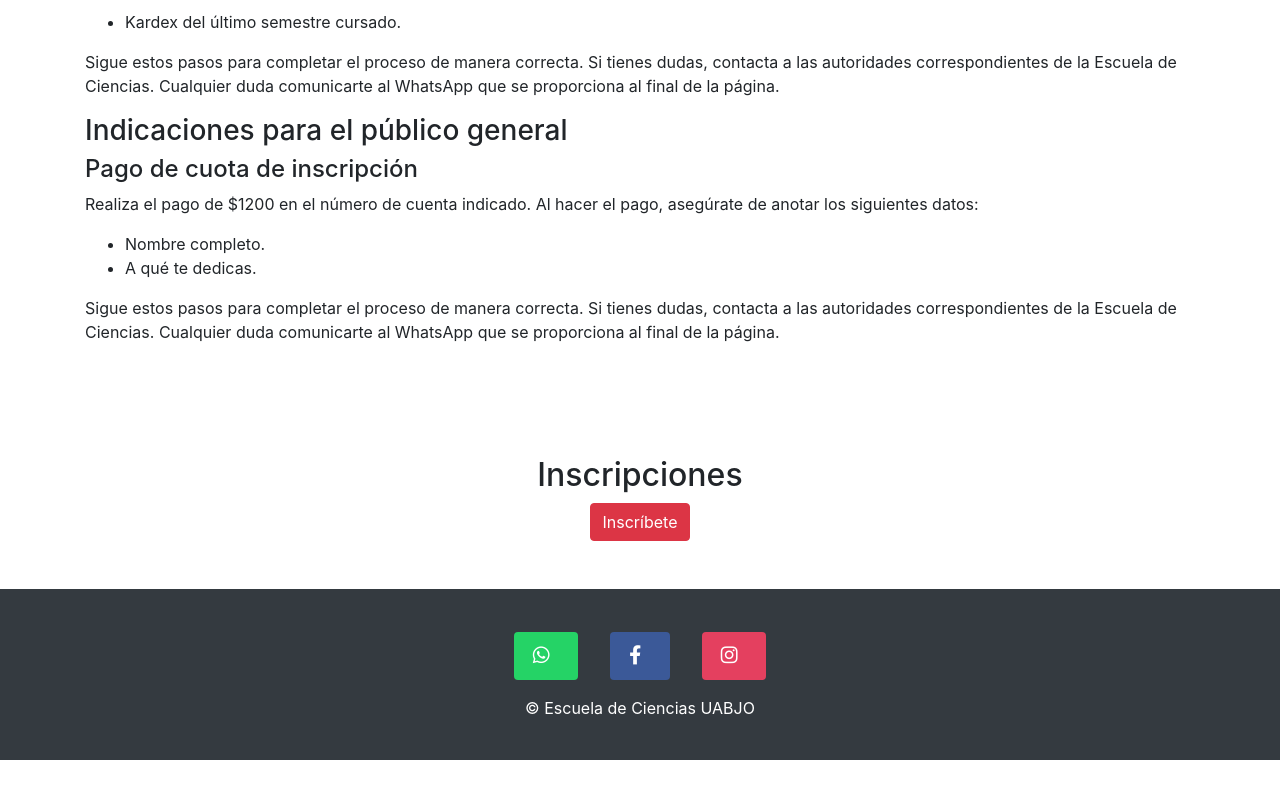
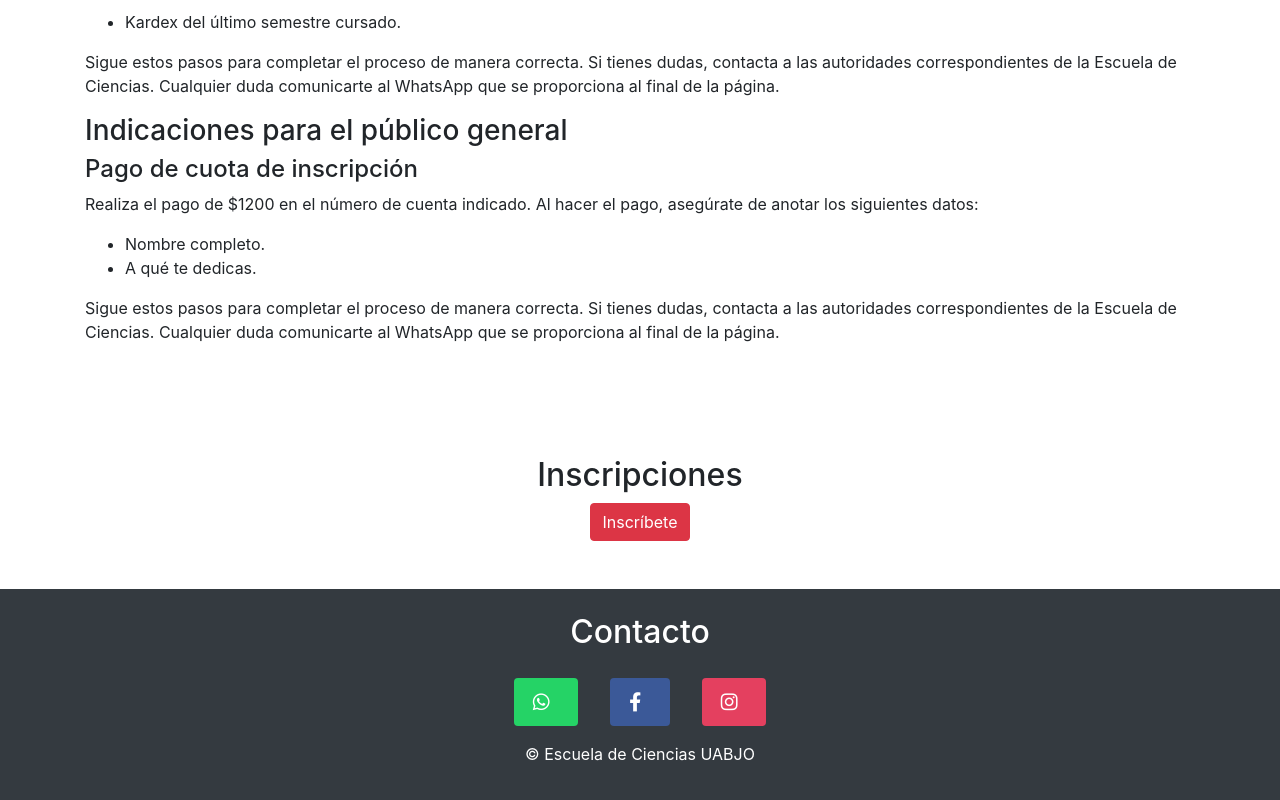
Before and after one commit to escciencias/CursoSerpientes, a plain HTML site: page index.html in a window 1280 px wide. Shown: the part 3181-3981 px from the top of the page. Before the commit the page ends 3941 px from the top, so only its background shows below. Drawn offline with nearby package versions, Linux system fonts and the light colour scheme.

Commit message:
seccion contacto

```diff
--- a/index.html
+++ b/index.html
@@ -188,6 +188,7 @@
 
     <footer class="bg-dark text-white text-center py-4">
         <section id="contact" class="mb-3">
+            <h2 class="text-center">Contacto</h2>
             <a href="https://wa.me/9515796383" class="social-button whatsapp-button mr-2" target="_blank"><i class="fab fa-whatsapp"></i></a>
             <a href="https://www.facebook.com/UABJOEscuelaDeCiencias" class="social-button facebook-button mr-2" target="_blank"><i class="fab fa-facebook-f"></i></a>
             <a href="https://www.instagram.com/esccienciasuabjo/" class="social-button instagram-button" target="_blank"><i class="fab fa-instagram"></i></a>
```
